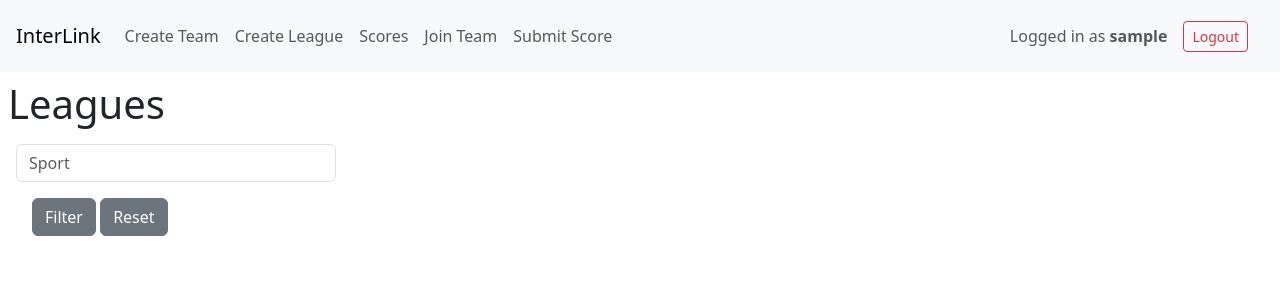
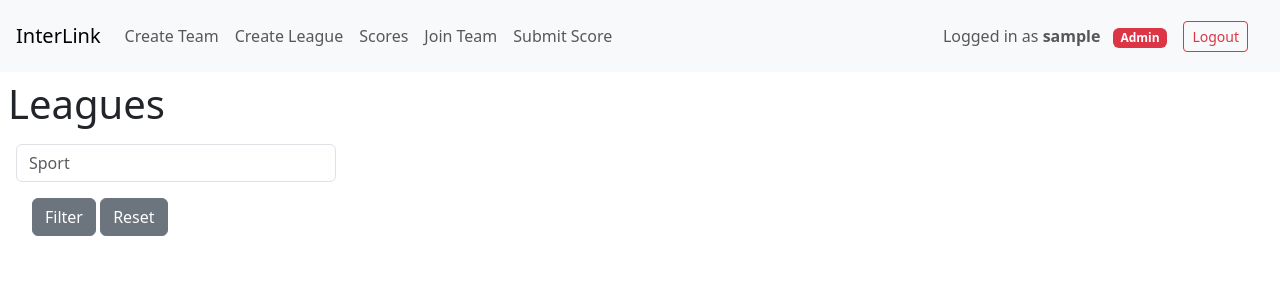
Before and after one commit to IWU-CS253/Interlink, a Flask app: page / in a window 1280 px wide. Shown: the top 300 px of the page. Run offline with Flask 3, Linux system fonts and the light colour scheme; the visitor is signed in with stand-in values (Sample User, id 1); data that the repository does not hold is empty.

Commit message:
Add admin badge

```diff
--- a/templates/layout.html
+++ b/templates/layout.html
@@ -32,9 +32,13 @@
             </ul>
             <div class="ms-auto navbar navbar-expand-lg navbar-light bg-light px-3">
                 {% if session.get('logged_in') %}
-                    <span class="navbar-text me-3 float-end">
+                    <span class="navbar-text me-3">
                         Logged in as <strong>{{ session['username'] }}</strong>
+                        {% if session.get('role') == 'admin' %}
+                            <span class="badge bg-danger ms-2">Admin</span>
+                        {% endif %}
                     </span>
+
                     <a class="btn btn-outline-danger btn-sm float-end" href="{{ url_for('logout') }}" >Logout</a>
                 {% else %}
                     <a class="btn btn-outline-primary btn-sm float-end" href="{{ url_for('login') }}">Login</a>
```
